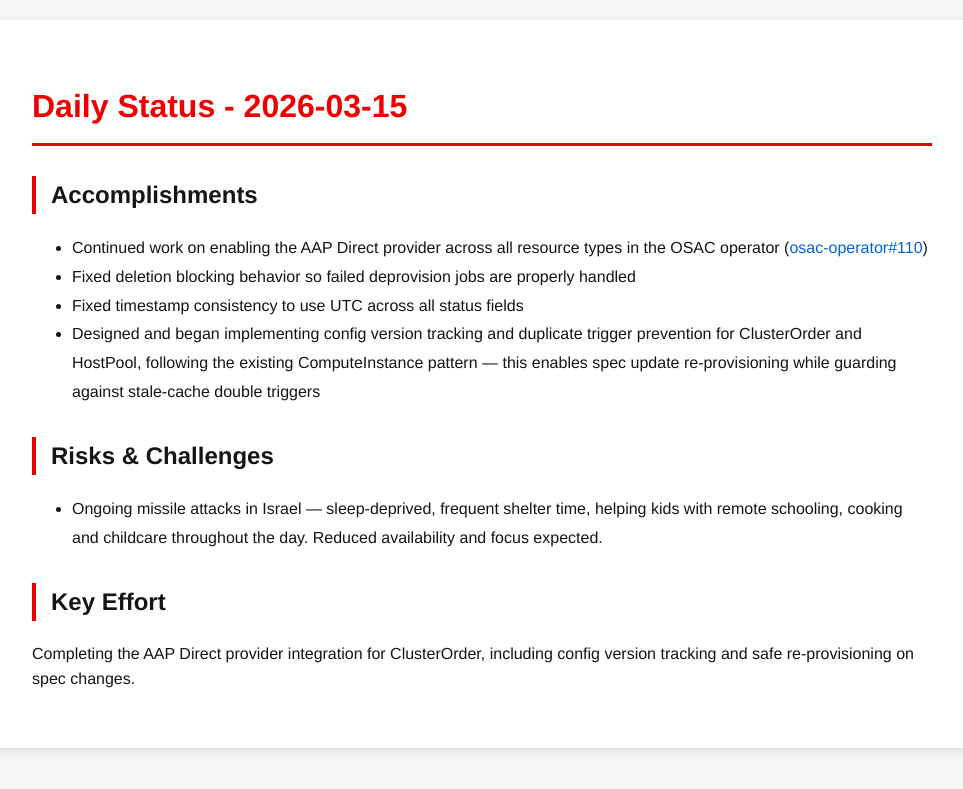
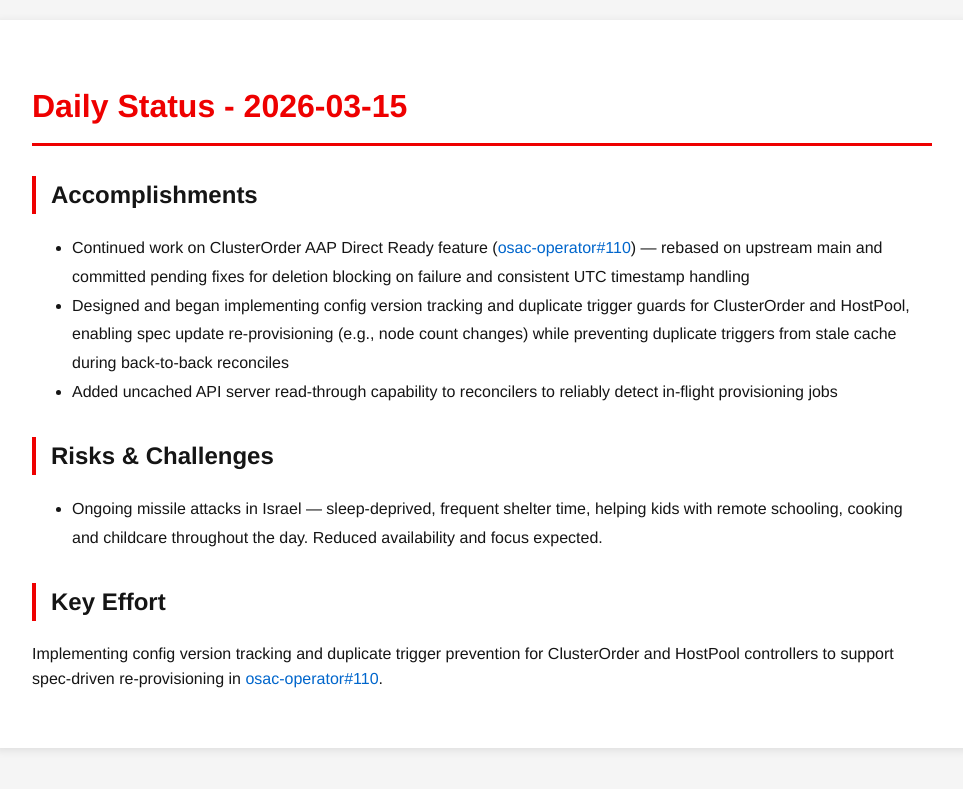
Before and after one commit to tzvatot/daily-status, a Jekyll site: the page built from 2026-03-15.md, in a window 1280 px wide. Shown: the top 789 px of the page, without its empty margins (158-1121 px from the left). Built offline with Jekyll 4.4.1, drawn with Linux system fonts in a browser that asks for light colours.

Commit message:
Daily status update - 2026-03-15

```diff
--- a/2026-03-15.md
+++ b/2026-03-15.md
@@ -7,13 +7,15 @@
 # Daily Status - 2026-03-15
 
 ## Accomplishments
-- Continued work on enabling the AAP Direct provider across all resource types in the OSAC operator ([osac-operator#110](https://github.com/osac-project/osac-operator/pull/110))
-- Fixed deletion blocking behavior so failed deprovision jobs are properly handled
-- Fixed timestamp consistency to use UTC across all status fields
-- Designed and began implementing config version tracking and duplicate trigger prevention for ClusterOrder and HostPool, following the existing ComputeInstance pattern — this enables spec update re-provisioning while guarding against stale-cache double triggers
+
+- Continued work on ClusterOrder AAP Direct Ready feature ([osac-operator#110](https://github.com/osac-project/osac-operator/pull/110)) — rebased on upstream main and committed pending fixes for deletion blocking on failure and consistent UTC timestamp handling
+- Designed and began implementing config version tracking and duplicate trigger guards for ClusterOrder and HostPool, enabling spec update re-provisioning (e.g., node count changes) while preventing duplicate triggers from stale cache during back-to-back reconciles
+- Added uncached API server read-through capability to reconcilers to reliably detect in-flight provisioning jobs
 
 ## Risks & Challenges
+
 - Ongoing missile attacks in Israel — sleep-deprived, frequent shelter time, helping kids with remote schooling, cooking and childcare throughout the day. Reduced availability and focus expected.
 
 ## Key Effort
-Completing the AAP Direct provider integration for ClusterOrder, including config version tracking and safe re-provisioning on spec changes.
+
+Implementing config version tracking and duplicate trigger prevention for ClusterOrder and HostPool controllers to support spec-driven re-provisioning in [osac-operator#110](https://github.com/osac-project/osac-operator/pull/110).
```
